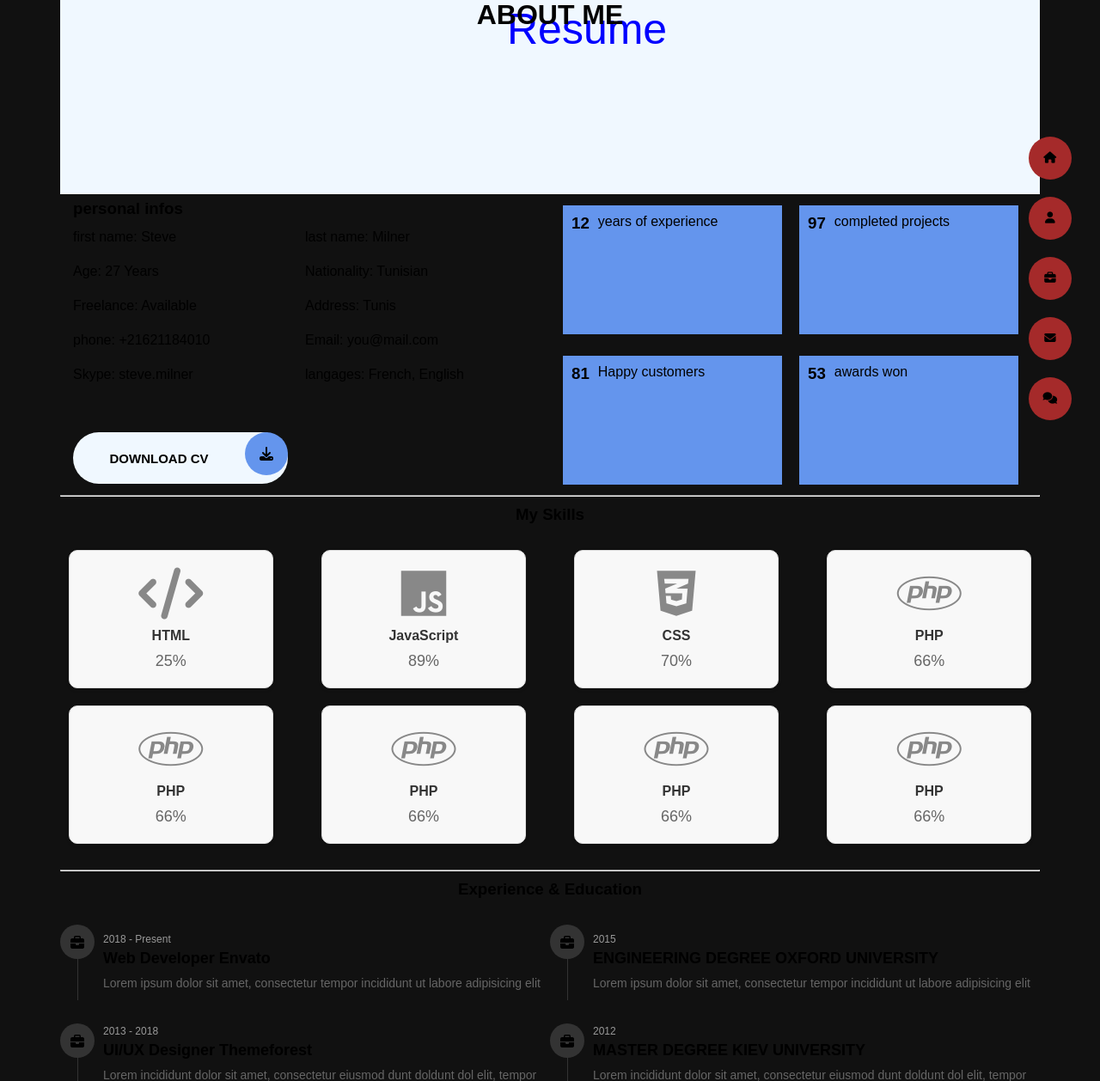
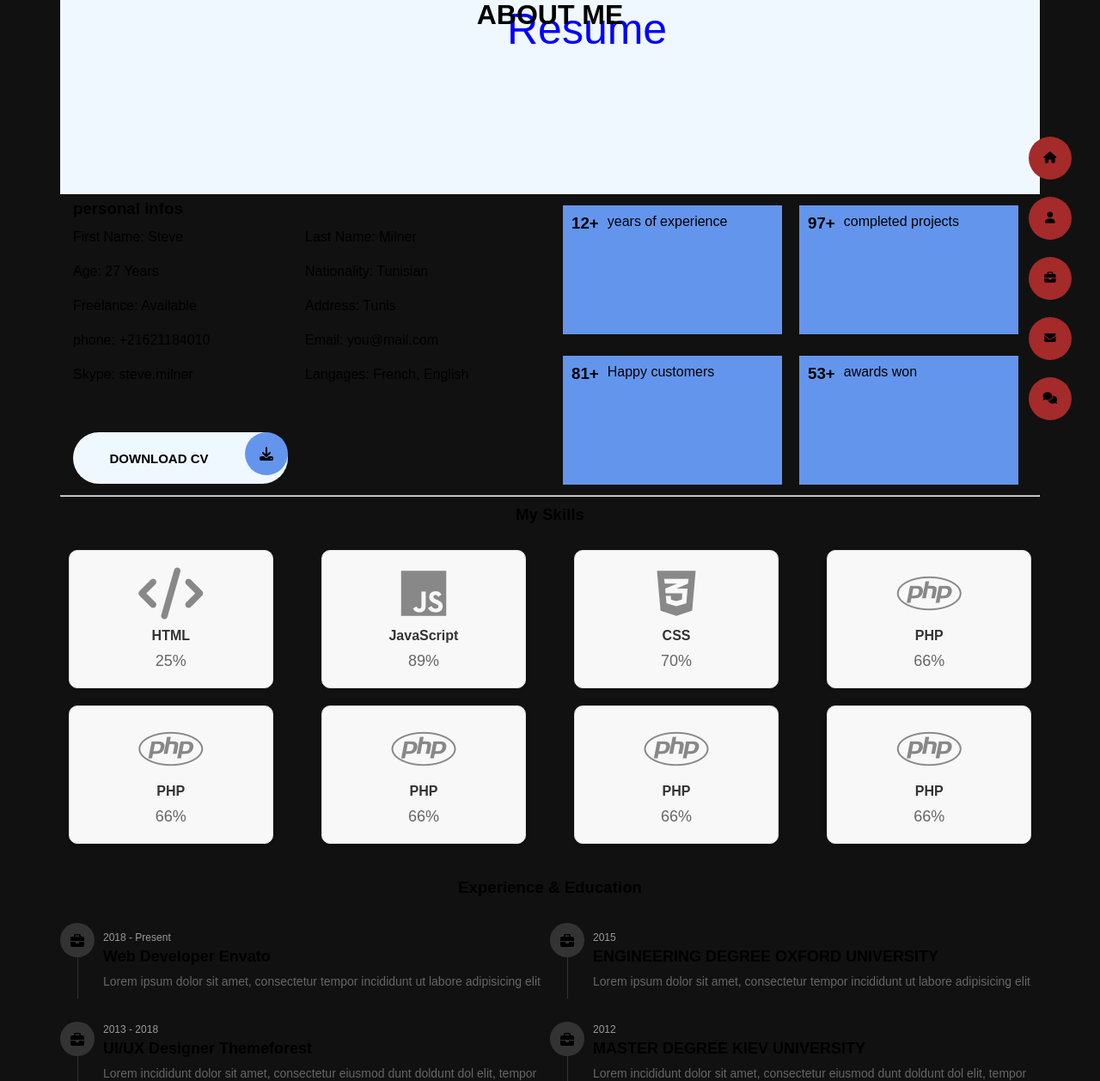
Before and after one commit to Kabari/My-Portfolio-Web-Site, a Flask app: page /about in a window 1280 px wide. Shown: the part 81-1339 px from the top of the page at 86% size. Run offline with Flask 3, Linux system fonts and the light colour scheme.

Commit message:
Optimized the about.html

```diff
--- a/templates/about.html
+++ b/templates/about.html
@@ -8,8 +8,9 @@
     <div class="tab-pane fade about-section active show" id="about">
         <div>
             <div class="title-section text-left text-sm-center">
-                <h1>ABOUT <span>ME</span></h1><span class="title-bg">Resume</span>
+                <h1 class="about-text">ABOUT<span> ME</span></h1><span class="title-bg">Resume</span>
             </div>
+
             <section class="main-content">
                 <div class="container">
                     <div class="row">
@@ -22,10 +23,10 @@
                                             class="img-fluid main-img-mobile" alt="about avatar"></div> -->
                                 <div class="col-12">
                                     <ul class="about-list list-unstyled open-sans-font">
-                                        <li><span class="title">first name: </span><span
+                                        <li><span class="title">First Name: </span><span
                                                 class="value d-block d-sm-inline-block d-lg-block d-xl-inline-block">Steve</span>
                                         </li>
-                                        <li><span class="title">last name: </span><span
+                                        <li><span class="title">Last Name: </span><span
                                                 class="value d-block d-sm-inline-block d-lg-block d-xl-inline-block">Milner</span>
                                         </li>
                                         <li><span class="title">Age: </span><span
@@ -49,7 +50,7 @@
                                         <li><span class="title">Skype: </span><span
                                                 class="value d-block d-sm-inline-block d-lg-block d-xl-inline-block">
                                                 steve.milner</span></li>
-                                        <li><span class="title">langages: </span><span
+                                        <li><span class="title">Langages: </span><span
                                                 class="value d-block d-sm-inline-block d-lg-block d-xl-inline-block">French,
                                                 English</span></li>
                                     </ul>
@@ -70,28 +71,28 @@
                             <div class="row">
                                 <div class="col-6">
                                     <div class="box-stats with-margin">
-                                        <h3 class="poppins-font position-relative">12</h3>
+                                        <h3 class="poppins-font position-relative">12<span>+</span></h3>
                                         <p class="open-sans-font m-0 position-relative text-uppercase">years of <span
                                                 class="d-block">experience</span></p>
                                     </div>
                                 </div>
                                 <div class="col-6">
                                     <div class="box-stats with-margin">
-                                        <h3 class="poppins-font position-relative">97</h3>
+                                        <h3 class="poppins-font position-relative">97<span>+</span></h3>
                                         <p class="open-sans-font m-0 position-relative text-uppercase">completed <span
                                                 class="d-block">projects</span></p>
                                     </div>
                                 </div>
                                 <div class="col-6">
                                     <div class="box-stats with-margin">
-                                        <h3 class="poppins-font position-relative">81</h3>
+                                        <h3 class="poppins-font position-relative">81<span>+</span></h3>
                                         <p class="open-sans-font m-0 position-relative text-uppercase">Happy <span
                                                 class="d-block">customers</span></p>
                                     </div>
                                 </div>
                                 <div class="col-6">
                                     <div class="box-stats with-margin">
-                                        <h3 class="poppins-font position-relative">53</h3>
+                                        <h3 class="poppins-font position-relative">53<span>+</span></h3>
                                         <p class="open-sans-font m-0 position-relative text-uppercase">awards <span
                                                 class="d-block">won</span></p>
                                     </div>
@@ -207,7 +208,7 @@
                         </div>
 
                     </div>
-                    <hr class="separator mt-1">
+                    <!-- <hr class="separator mt-1"> -->
 
                     <!--!!!!!! experience  -->
                     <div class="row-1">
```
